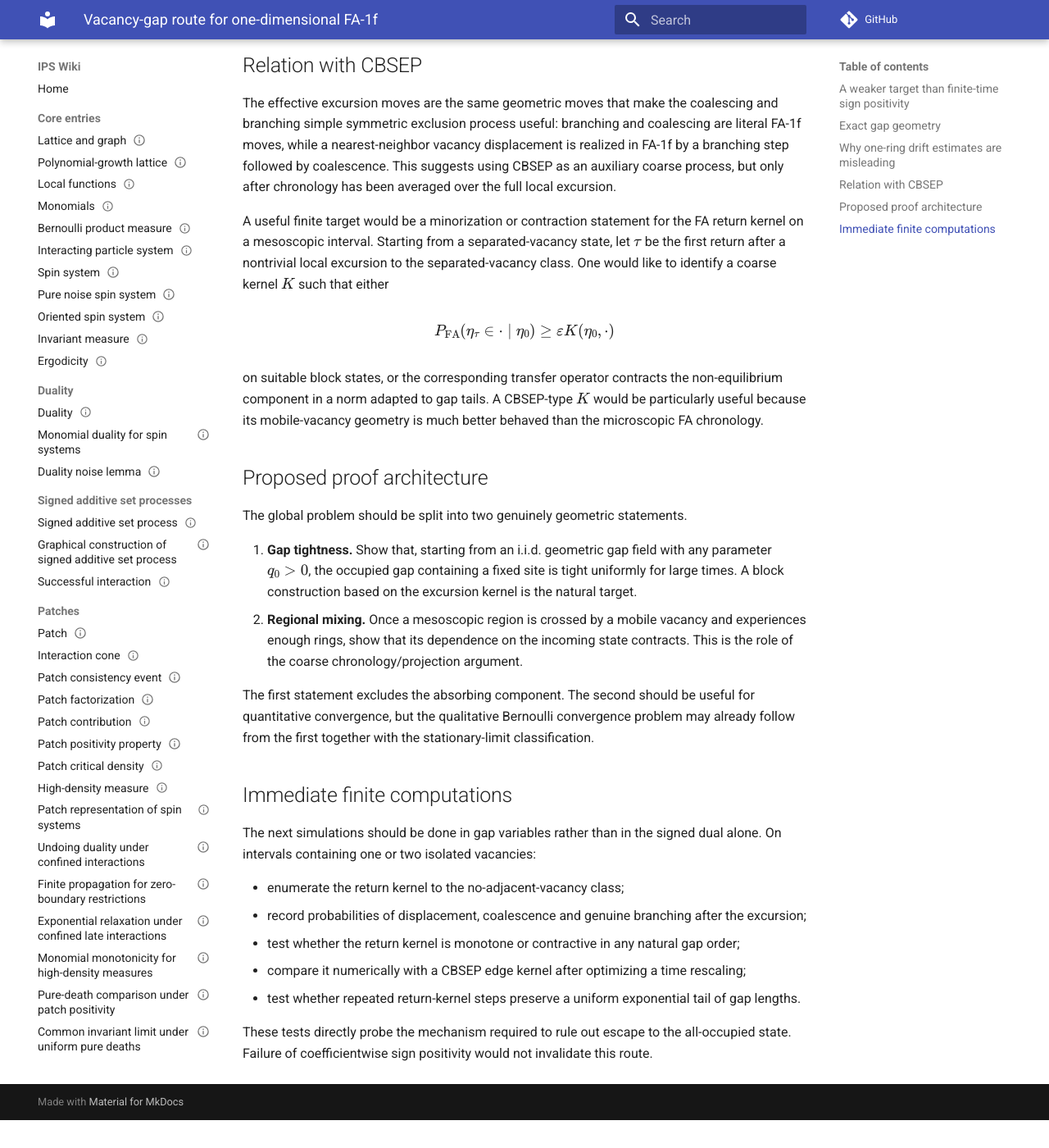
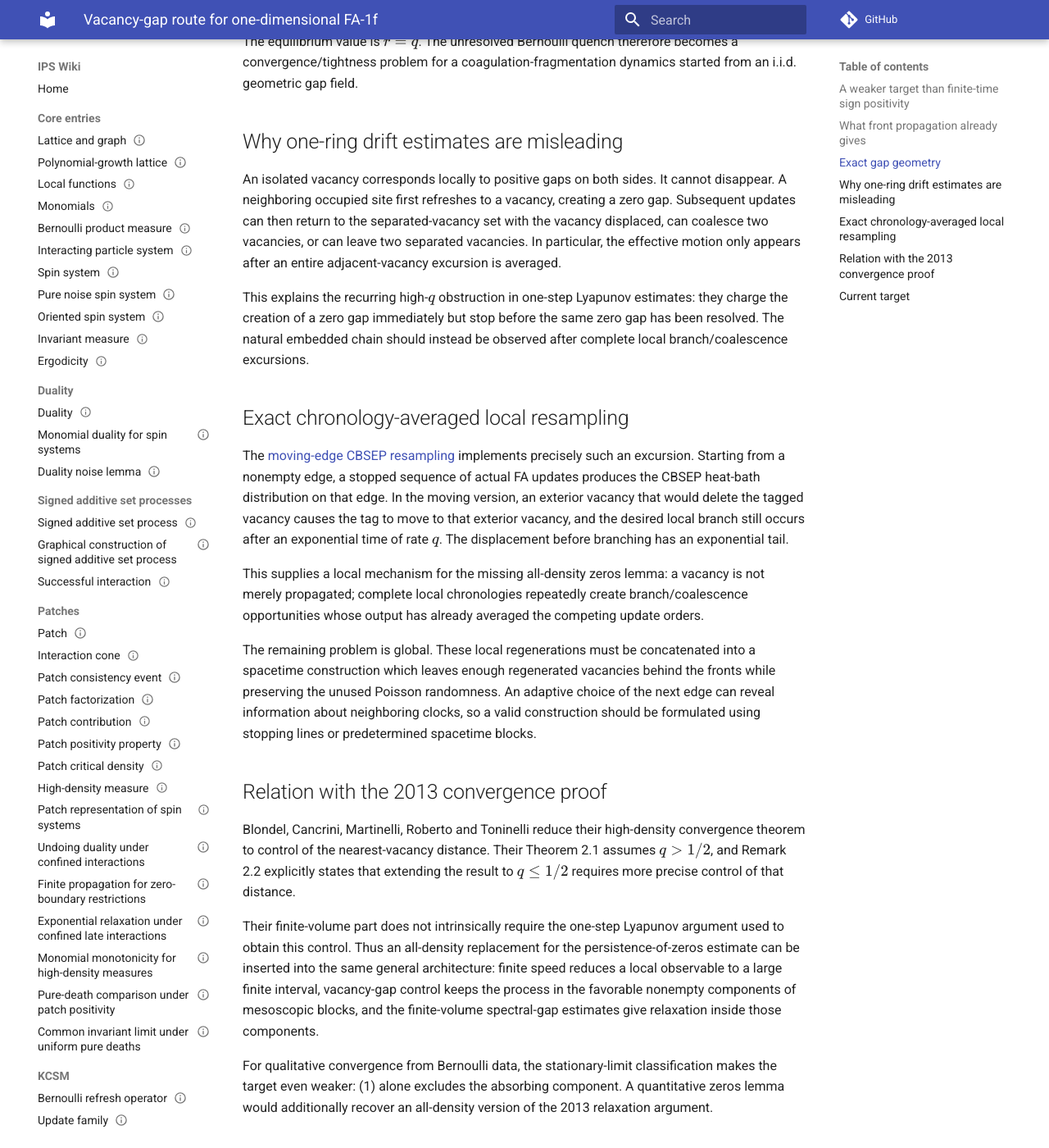
Before and after one commit to maciejgluchowski86-beep/ips-wiki, an MkDocs documentation site: the page built from docs/entries/gap-process-route-for-fa-1f.md, in a window 1280 px wide and 1400 px high, scrolled down 1811 px. Shown: the whole window at 82% size. Built offline with MkDocs 1.6.1 and Material for MkDocs 9.7.7, drawn with Linux system fonts in a browser that asks for light colours; comment, search, counter and statistics services are not loaded; before the commit the page ends 3177 px from its top, so only the background shows below that; some of the changed text lies outside the part shown.

Commit message:
Sharpen FA-1f gap route using all-density front results

```diff
--- a/docs/entries/gap-process-route-for-fa-1f.md
+++ b/docs/entries/gap-process-route-for-fa-1f.md
@@ -11,7 +11,7 @@ tags:
 
 # Vacancy-gap route for one-dimensional FA-1f
 
-This entry records a geometric reformulation of the remaining Bernoulli-quench problem. It is complementary to the [coarse chronology contraction route](coarse-chronology-contraction-route-for-fa-1f.md). No new convergence theorem is claimed.
+This entry records a geometric reformulation of the remaining Bernoulli-quench problem. It is complementary to the [chronology-averaged sign route](chronology-averaged-sign-route-for-fa-1f.md). No new convergence theorem is claimed.
 
 ## A weaker target than finite-time sign positivity
 
@@ -27,11 +27,20 @@ $$
 \lim_{L\to\infty}\limsup_{t\to\infty}
 \mathbb P_{\mu_{q_0}}
 \bigl(\eta_t(x)=1\text{ for every }x\in[-L,L]\bigr)=0.
+\tag{1}
 $$
 
-Indeed, under \(\lambda\mu_q+(1-\lambda)\delta_{\mathbf 1}\), the probability that \([-L,L]\) is completely occupied tends to \(1-\lambda\) as \(L\to\infty\). Thus the displayed tightness statement rules out any trap component.
+Indeed, under \(\lambda\mu_q+(1-\lambda)\delta_{\mathbf 1}\), the probability that \([-L,L]\) is completely occupied tends to \(1-\lambda\) as \(L\to\infty\). Thus (1) rules out any trap component.
 
 This target does not ask for a sign at any finite time. It asks only that activity cannot coarsen into vacancy-free regions whose typical size diverges.
+
+## What front propagation already gives
+
+The classical front law of large numbers of Blondel, Deshayes and Toninelli and the cutoff/front results of Ertul require the equilibrium vacancy density to be above a threshold. In that regime the proofs also establish a stronger ``zeros lemma'', controlling the production of vacancies behind the moving front.
+
+More recently, Martinelli, Shapira and Toninelli proved that for every \(q>0\), starting from finitely many vacancies, the leftmost and rightmost vacancies have linearly growing span. This all-density result removes the need to prove vacancy mobility from scratch. See [front growth and vacancy density for FA-1f](front-growth-and-vacancy-density-for-fa-1f.md).
+
+The span theorem does not imply (1): two extreme vacancies can be separated by order \(t\) while the interval between them is almost completely occupied. Indeed, the same paper still formulates convergence to equilibrium from a single vacancy as an open conjecture. The missing geometric input is therefore not propagation of the front but **densification behind it**, or equivalently an all-density analogue of the high-density zeros lemma.
 
 ## Exact gap geometry
 
@@ -60,38 +69,30 @@ The equilibrium value is \(r=q\). The unresolved Bernoulli quench therefore beco
 
 An isolated vacancy corresponds locally to positive gaps on both sides. It cannot disappear. A neighboring occupied site first refreshes to a vacancy, creating a zero gap. Subsequent updates can then return to the separated-vacancy set with the vacancy displaced, can coalesce two vacancies, or can leave two separated vacancies. In particular, the effective motion only appears after an entire adjacent-vacancy excursion is averaged.
 
-This explains the recurring high-\(q\) obstruction in one-step Lyapunov estimates: they charge the creation of a zero gap immediately but stop before the same zero gap has been resolved. The natural embedded chain should instead be observed at return times to a coarse class such as configurations with no adjacent vacancies in the region under consideration.
+This explains the recurring high-\(q\) obstruction in one-step Lyapunov estimates: they charge the creation of a zero gap immediately but stop before the same zero gap has been resolved. The natural embedded chain should instead be observed after complete local branch/coalescence excursions.
 
-## Relation with CBSEP
+## Exact chronology-averaged local resampling
 
-The effective excursion moves are the same geometric moves that make the coalescing and branching simple symmetric exclusion process useful: branching and coalescing are literal FA-1f moves, while a nearest-neighbor vacancy displacement is realized in FA-1f by a branching step followed by coalescence. This suggests using CBSEP as an auxiliary coarse process, but only after chronology has been averaged over the full local excursion.
+The [moving-edge CBSEP resampling](moving-edge-cbsep-resampling-for-fa-1f.md) implements precisely such an excursion. Starting from a nonempty edge, a stopped sequence of actual FA updates produces the CBSEP heat-bath distribution on that edge. In the moving version, an exterior vacancy that would delete the tagged vacancy causes the tag to move to that exterior vacancy, and the desired local branch still occurs after an exponential time of rate \(q\). The displacement before branching has an exponential tail.
 
-A useful finite target would be a minorization or contraction statement for the FA return kernel on a mesoscopic interval. Starting from a separated-vacancy state, let \(\tau\) be the first return after a nontrivial local excursion to the separated-vacancy class. One would like to identify a coarse kernel \(K\) such that either
+This supplies a local mechanism for the missing all-density zeros lemma: a vacancy is not merely propagated; complete local chronologies repeatedly create branch/coalescence opportunities whose output has already averaged the competing update orders.
 
-$$
-P_{\mathrm{FA}}(\eta_\tau\in\cdot\mid\eta_0)
-\ge \varepsilon K(\eta_0,\cdot)
-$$
+The remaining problem is global. These local regenerations must be concatenated into a spacetime construction which leaves enough regenerated vacancies behind the fronts while preserving the unused Poisson randomness. An adaptive choice of the next edge can reveal information about neighboring clocks, so a valid construction should be formulated using stopping lines or predetermined spacetime blocks.
 
-on suitable block states, or the corresponding transfer operator contracts the non-equilibrium component in a norm adapted to gap tails. A CBSEP-type \(K\) would be particularly useful because its mobile-vacancy geometry is much better behaved than the microscopic FA chronology.
+## Relation with the 2013 convergence proof
 
-## Proposed proof architecture
+Blondel, Cancrini, Martinelli, Roberto and Toninelli reduce their high-density convergence theorem to control of the nearest-vacancy distance. Their Theorem 2.1 assumes \(q>1/2\), and Remark 2.2 explicitly states that extending the result to \(q\le1/2\) requires more precise control of that distance.
 
-The global problem should be split into two genuinely geometric statements.
+Their finite-volume part does not intrinsically require the one-step Lyapunov argument used to obtain this control. Thus an all-density replacement for the persistence-of-zeros estimate can be inserted into the same general architecture: finite speed reduces a local observable to a large finite interval, vacancy-gap control keeps the process in the favorable nonempty components of mesoscopic blocks, and the finite-volume spectral-gap estimates give relaxation inside those components.
 
-1. **Gap tightness.** Show that, starting from an i.i.d. geometric gap field with any parameter \(q_0>0\), the occupied gap containing a fixed site is tight uniformly for large times. A block construction based on the excursion kernel is the natural target.
-2. **Regional mixing.** Once a mesoscopic region is crossed by a mobile vacancy and experiences enough rings, show that its dependence on the incoming state contracts. This is the role of the coarse chronology/projection argument.
+For qualitative convergence from Bernoulli data, the stationary-limit classification makes the target even weaker: (1) alone excludes the absorbing component. A quantitative zeros lemma would additionally recover an all-density version of the 2013 relaxation argument.
 
-The first statement excludes the absorbing component. The second should be useful for quantitative convergence, but the qualitative Bernoulli convergence problem may already follow from the first together with the stationary-limit classification.
+## Current target
 
-## Immediate finite computations
+The established and missing parts can therefore be separated as follows.
 
-The next simulations should be done in gap variables rather than in the signed dual alone. On intervals containing one or two isolated vacancies:
+1. **Established all-density mobility.** Finite vacancy sets develop linearly growing span.
+2. **Established local chronology averaging.** A complete FA edge excursion gives an exact CBSEP resampling, with exponentially localized moving-edge corrections.
+3. **Missing all-density densification.** Prove that these local excursions can be concatenated so that vacancy-free gaps do not diverge behind the moving extremes.
 
-* enumerate the return kernel to the no-adjacent-vacancy class;
-* record probabilities of displacement, coalescence and genuine branching after the excursion;
-* test whether the return kernel is monotone or contractive in any natural gap order;
-* compare it numerically with a CBSEP edge kernel after optimizing a time rescaling;
-* test whether repeated return-kernel steps preserve a uniform exponential tail of gap lengths.
-
-These tests directly probe the mechanism required to rule out escape to the all-occupied state. Failure of coefficientwise sign positivity would not invalidate this route.
+The third statement is the genuinely new step. It should be proved directly at the level of complete update chronologies rather than by coefficientwise sign estimates or deterministic update words.
```
